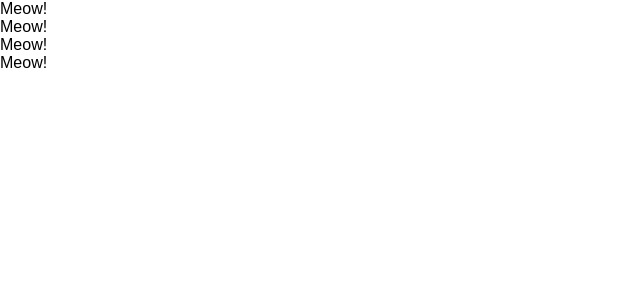
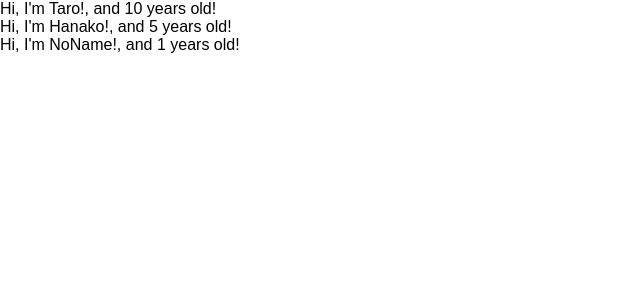
Before and after one commit to toma1031/udemy-react-redux-crud-application, a React (Create React App) app: page / in a window 1280 px wide. Shown: the top 300 px of the page, without its empty margins (0-640 px from the left). Built offline with nearby package versions, Linux system fonts and the light colour scheme.

Commit message:
learn props of component

```diff
--- a/src/App.js
+++ b/src/App.js
@@ -1,28 +1,29 @@
 import React from 'react';
 
-//class App extends Component {
-//  render() {
-//    return (
-//	<React.Fragment>
-//	 <label htmlFor="bar">bar</label>
-//	 <input type="text" onChange={() => {console.log("I am clicked!")}} />
-//	</React.Fragment>
-//	)
-//  }
-//}
+const App = () => {
+ const profiles = [
+	{name:"Taro", age: 10 },
+	{name: "Hanako", age: 5 },
+	{name: "NoName"}
 
-const App = () => {
-	return (
-	<div>
-	 <Cat />
-	 <Cat />
-	 <Cat />
-	 <Cat />
-	</div>
-     )
+]
+
+ return (
+	 <div>
+	{
+	 profiles.map((profile,index) => {
+	  return <User name={profile.name} age={profile.age} key={index} />
+	 })
+	}
+	 </div>
+	)
+  }
+
+const User = (props) => {
+	return <div>Hi, I'm {props.name}!, and {props.age} years old! </div>
 }
 
-const Cat = () => {
-	return <div>Meow!</div>
+User.defaultProps = {
+ age: 1
 }
 export default App;
```
Also changed, not shown: 1 other file (tests, documents, lock files or other folders).
